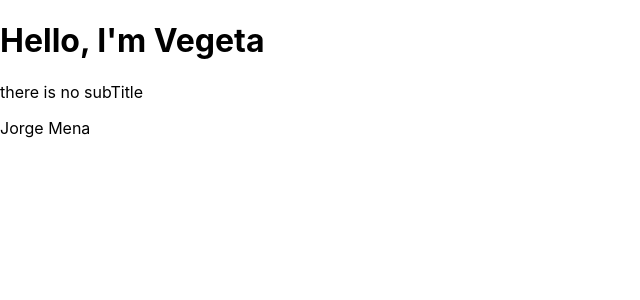
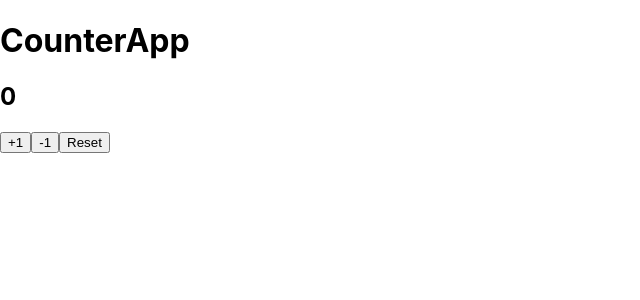
Before and after one commit to aljorgevi/testing-eslint-prettier-set-up, a React (Create React App) app: page / in a window 1280 px wide. Shown: the top 300 px of the page, without its empty margins (0-640 px from the left). Built offline with nearby package versions, Linux system fonts and the light colour scheme.

Commit message:
render counter app

```diff
--- a/src/App.js
+++ b/src/App.js
@@ -1,9 +1,12 @@
-import FirstApp from "./components/FirstApp";
+// import FirstApp from "./components/FirstApp";
+
+import { CounterApp } from "./components/CounterApp";
 
 function App() {
 	return (
 		<div className="App ">
-			<FirstApp title="Hello, I'm Vegeta" />
+			{/* <FirstApp title="Hello, I'm Vegeta" /> */}
+			<CounterApp value={0} />
 		</div>
 	);
 }
```
